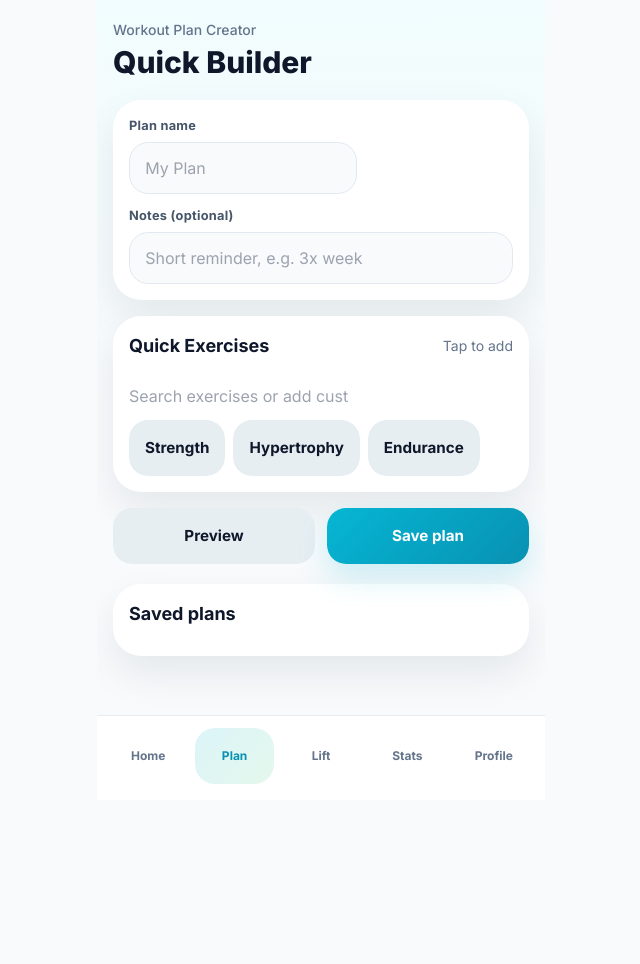
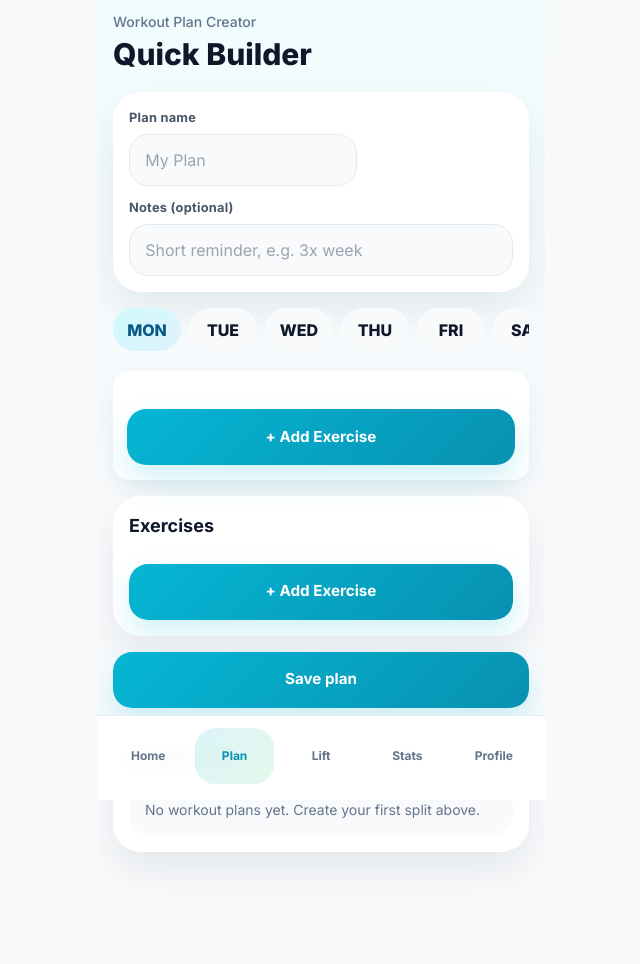
Before and after one commit to ismailkkaaa/LiftLog, a Flask app: page /workout-creator in a window 1280 px wide. Shown: the whole page, without its empty margins (319-959 px from the left). Before the commit the page ends 784 px from the top, so only its background shows below. Run offline with Flask 3, Linux system fonts and the light colour scheme; data that the repository does not hold is empty; some libraries are stand-ins or nearby versions.

Commit message:
Polished LiftLog UI and simplified creator

```diff
--- a/static/js/app.js
+++ b/static/js/app.js
@@ -49,6 +49,7 @@
         const completionRate = document.getElementById("completion-rate");
         const dayGrid = document.getElementById("day-card-grid");
         const emptyState = document.getElementById("dashboard-empty");
+        const weeklyPanel = document.getElementById('weekly-panel') || null;
         // Clone buttons to ensure there are no duplicate event listeners from prior initializations
         const _startOrig = document.getElementById("start-todays-workout");
         const startButton = _startOrig ? _startOrig.cloneNode(true) : null;
@@ -103,8 +104,10 @@
         const seen = new Set();
         if (!data.day_cards.length) {
             emptyState.classList.remove("hidden");
+            if (weeklyPanel) weeklyPanel.classList.add('hidden');
         } else {
             emptyState.classList.add("hidden");
+            if (weeklyPanel) weeklyPanel.classList.remove('hidden');
         }
 
         // Ensure container uses responsive grid class (defined in CSS)
@@ -153,21 +156,11 @@
         const builder = document.getElementById("days-builder");
         const form = document.getElementById("workout-form");
         const savedWorkouts = document.getElementById("saved-workouts");
-        const exerciseChips = document.getElementById("exercise-chips");
-        const exerciseSearch = document.getElementById("exercise-search");
-        const templatesSheet = document.getElementById("templates-sheet");
 
         const DAYS = ["Monday", "Tuesday", "Wednesday", "Thursday", "Friday", "Saturday", "Sunday"];
-        const EXERCISES = ["Bench Press","Incline Press","Pushups","Cable Fly","Pec Deck","Squat","Deadlift","Overhead Press","Barbell Row","Lat Pulldown"];
-        const REP_PRESETS = {
-            Strength: "5,5,5,5",
-            Hypertrophy: "12,10,8,6",
-            Endurance: "15,15,12,12",
-        };
-
         const state = { days: {} };
         let selectedDay = DAYS[0];
-        DAYS.forEach((d) => (state.days[d] = { day_name: d, category: "", exercises: [] }));
+        DAYS.forEach((d) => (state.days[d] = { day_name: d, exercises: [] }));
 
         function renderDayTabs() {
             const tabs = document.createElement("div");
@@ -191,151 +184,38 @@
             const card = document.createElement("div");
             card.className = "day-card mt-3";
 
-            const catLabel = document.createElement("label");
-            catLabel.className = "field";
-            catLabel.innerHTML = `<span>Category</span>`;
-            const catInput = document.createElement("input");
-            catInput.value = state.days[selectedDay].category || "";
-            catInput.placeholder = "Chest";
-            catInput.addEventListener("input", () => (state.days[selectedDay].category = catInput.value));
-            catLabel.appendChild(catInput);
-            card.appendChild(catLabel);
-
             const list = document.createElement("div");
             list.className = "mt-3 space-y-2";
+
             state.days[selectedDay].exercises.forEach((ex, idx) => {
-                const exWrap = document.createElement("div");
-                exWrap.className = "rounded-lg p-3 bg-slate-50 flex items-start justify-between gap-3";
-                exWrap.innerHTML = `
-                    <div>
-                        <div class="font-bold">${ex.exercise_name}</div>
-                        <div class="text-sm text-slate-500">Sets: ${ex.sets.length} • Reps: ${ex.sets.map(s=>s.target_reps).join(",")}</div>
-                    </div>
-                    <div class="flex flex-col gap-2">
-                        <button class="secondary-button" data-action="edit">Edit</button>
-                        <button class="danger-button" data-action="remove">Remove</button>
-                    </div>
+                const row = document.createElement("div");
+                row.className = "rounded-lg p-3 bg-slate-50 flex items-center justify-between gap-3";
+                row.innerHTML = `
+                    <input class="field" data-idx="${idx}" value="${ex.exercise_name || ''}" placeholder="Exercise name" />
+                    <button class="danger-button" data-action="remove" data-idx="${idx}">Remove</button>
                 `;
-                exWrap.querySelector('[data-action="edit"]').addEventListener("click", () => openExerciseEditor(selectedDay, idx));
-                exWrap.querySelector('[data-action="remove"]').addEventListener("click", () => { state.days[selectedDay].exercises.splice(idx,1); render(); });
-                list.appendChild(exWrap);
+                row.querySelector('input').addEventListener('input', (e) => state.days[selectedDay].exercises[idx].exercise_name = e.target.value);
+                row.querySelector('[data-action="remove"]').addEventListener('click', () => { state.days[selectedDay].exercises.splice(idx,1); render(); });
+                list.appendChild(row);
             });
+
             card.appendChild(list);
 
             const addBtn = document.createElement("button");
             addBtn.type = "button";
             addBtn.className = "primary-button w-full mt-3";
             addBtn.textContent = "+ Add Exercise";
-            addBtn.addEventListener("click", () => { exerciseSearch.focus(); });
+            addBtn.addEventListener("click", () => { state.days[selectedDay].exercises.push({ exercise_name: ''}); render(); });
             card.appendChild(addBtn);
 
             builder.appendChild(card);
         }
 
-        function openExerciseEditor(dayName, index) {
-            const ex = state.days[dayName].exercises[index];
-            const modal = document.createElement("div");
-            modal.className = "modal-shell";
-            modal.innerHTML = `
-                <div class="modal-backdrop"></div>
-                <div class="modal-card">
-                    <h3 class="text-lg font-bold">Edit ${ex.exercise_name}</h3>
-                    <label class="field mt-3"><span>Sets</span><input type="number" id="_sets_count" value="${ex.sets.length}" min="1"/></label>
-                    <label class="field mt-2"><span>Rep pattern (comma separated)</span><input id="_rep_pattern" value="${ex.sets.map(s=>s.target_reps).join(',')}"/></label>
-                    <div class="mt-3 text-right"><button class="secondary-button" id="_cancel">Cancel</button> <button class="primary-button" id="_save">Save</button></div>
-                </div>
-            `;
-            document.body.appendChild(modal);
-            modal.querySelector('#_cancel').addEventListener('click', () => modal.remove());
-            modal.querySelector('#_save').addEventListener('click', () => {
-                const setsCount = parseInt(modal.querySelector('#_sets_count').value||'0',10)||1;
-                const pattern = modal.querySelector('#_rep_pattern').value.split(',').map(s=>parseInt(s.trim()||'0',10)||0).filter(n=>n>0);
-                const sets = pattern.length ? pattern.slice(0, setsCount) : Array.from({length:setsCount}).map(()=>ex.sets[0]?.target_reps||12);
-                state.days[dayName].exercises[index].sets = sets.map((r,i)=>({target_reps: r, set_order: i}));
-                modal.remove();
-                render();
-            });
-        }
-
-        function addExerciseToDay(name, opts={}){
-            const pattern = (state.lastPreset || opts.repPattern || '12,10,8,6').split(',').map(s=>parseInt(s.trim()||'0',10)).filter(n=>n>0);
-            const count = opts.sets || pattern.length || 3;
-            const finalSets = pattern.length ? pattern.slice(0,count) : Array.from({length:count}).map(()=>12);
-            state.days[selectedDay].exercises.push({exercise_name: name, sets: finalSets.map((r,i)=>({target_reps:r,set_order:i}))});
-            render();
-        }
-
-        function renderChips(){
-            exerciseChips.innerHTML = "";
-            EXERCISES.forEach((name)=>{
-                const c = document.createElement('button');
-                c.type='button';
-                c.className='exercise-chip';
-                c.textContent=name;
-                c.addEventListener('click', ()=> addExerciseToDay(name));
-                exerciseChips.appendChild(c);
-            });
-        }
-        exerciseSearch.addEventListener('keydown',(e)=>{
-            if(e.key==='Enter'){
-                e.preventDefault();
-                const val = exerciseSearch.value.trim();
-                if(!val) return;
-                addExerciseToDay(val);
-                exerciseSearch.value='';
-            }
-        });
-
-        document.getElementById('rep-presets').addEventListener('click',(e)=>{
-            if(e.target.tagName==='BUTTON'){
-                const preset = e.target.textContent.trim();
-                const pattern = REP_PRESETS[preset] || '12,10,8,6';
-                state.lastPreset = pattern;
-                ui.toast(`${preset} pattern applied`);
-            }
-        });
-
-        document.getElementById('open-templates').addEventListener('click',()=>{
-            templatesSheet.classList.remove('hidden');
-            templatesSheet.setAttribute('aria-hidden','false');
-        });
-        templatesSheet.querySelectorAll('[data-close-modal]').forEach(el=>el.addEventListener('click',()=>{templatesSheet.classList.add('hidden');templatesSheet.setAttribute('aria-hidden','true');}));
-        templatesSheet.querySelectorAll('[data-template]').forEach(btn=>btn.addEventListener('click',()=>{
-            const name = btn.getAttribute('data-template');
-            applyTemplate(name);
-            templatesSheet.classList.add('hidden');
-            templatesSheet.setAttribute('aria-hidden','true');
-        }));
-
-        function applyTemplate(name){
-            const presets = {
-                'push-pull-legs': {
-                    Monday: {category:'Chest', exercises:['Bench Press','Incline Press','Cable Fly']},
-                    Wednesday: {category:'Back', exercises:['Barbell Row','Lat Pulldown','Deadlift']},
-                    Friday: {category:'Legs', exercises:['Squat','Leg Press','Calf Raise']}
-                },
-                'arnold-split': {
-                    Monday:{category:'Chest/Back', exercises:['Bench Press','Barbell Row']},
-                    Tuesday:{category:'Shoulders/Arms', exercises:['Overhead Press','Bicep Curl']}
-                },
-                'bro-split': {
-                    Monday:{category:'Chest', exercises:['Bench Press','Pec Deck']},
-                    Tuesday:{category:'Back', exercises:['Deadlift','Pullup']}
-                },
-                'upper-lower': {
-                    Monday:{category:'Upper', exercises:['Bench Press','Barbell Row']},
-                    Thursday:{category:'Lower', exercises:['Squat','Deadlift']}
-                }
-            };
-            const template = presets[name];
-            if(!template) return;
-            DAYS.forEach(d=>{state.days[d].category=''; state.days[d].exercises=[]});
-            Object.entries(template).forEach(([day,info])=>{
-                state.days[day].category = info.category;
-                info.exercises.forEach(ex=> state.days[day].exercises.push({exercise_name:ex, sets:[{target_reps:12,set_order:0},{target_reps:10,set_order:1},{target_reps:8,set_order:2}]}));
-            });
-            ui.toast('Template applied', 'success');
-            render();
+        function buildPayload(){
+            const days = Object.values(state.days)
+                .filter(d=>d.exercises && d.exercises.length)
+                .map(d=>({ day_name:d.day_name, category:'General', exercises:d.exercises.map(ex=>({ exercise_name: ex.exercise_name })) }));
+            return { name: form.elements.name.value || 'New Plan', notes: form.elements.notes.value || '', days };
         }
 
         form.addEventListener('submit', async (e)=>{
@@ -344,15 +224,8 @@
             if(!payload.days.length){ ui.toast('Add at least one day with exercises','error'); return; }
             if(activeEditWorkoutId){ await api.updateWorkout(activeEditWorkoutId,payload); ui.toast('Workout plan updated','success'); }
             else { await api.createWorkout(payload); ui.toast('Workout plan saved','success'); }
-            activeEditWorkoutId = null; form.reset(); DAYS.forEach(d=>{state.days[d].category=''; state.days[d].exercises=[]}); render(); await renderSavedWorkouts();
+            activeEditWorkoutId = null; form.reset(); DAYS.forEach(d=>{state.days[d].exercises=[]}); render(); await renderSavedWorkouts();
         });
-
-        function buildPayload(){
-            const days = Object.values(state.days)
-                .filter(d=>d.exercises && d.exercises.length)
-                .map(d=>({ day_name:d.day_name, category:d.category||'General', exercises:d.exercises.map(ex=>({ exercise_name:ex.exercise_name, sets: ex.sets.map((s,i)=>({ target_reps: s.target_reps })) })) }));
-            return { name: form.elements.name.value || 'New Plan', notes: form.elements.notes.value || '', days };
-        }
 
         async function renderSavedWorkouts(){
             const { workouts } = await api.getWorkouts();
@@ -381,11 +254,10 @@
 
         function populateWorkoutEditor(workout){
             activeEditWorkoutId = workout.id; form.reset();
-            DAYS.forEach(d=>{state.days[d].category=''; state.days[d].exercises=[]});
+            DAYS.forEach(d=>{state.days[d].exercises=[]});
             workout.days.forEach(d=>{
                 if(state.days[d.day_name]){
-                    state.days[d.day_name].category = d.category || '';
-                    state.days[d.day_name].exercises = d.exercises.map(ex=>({ exercise_name: ex.exercise_name || ex.name, sets: ex.sets.map(s=>({ target_reps: s.target_reps })) }));
+                    state.days[d.day_name].exercises = d.exercises.map(ex=>({ exercise_name: ex.exercise_name || ex.name }));
                 }
             });
             form.elements.name.value = workout.name; form.elements.notes.value = workout.notes || '';
@@ -395,7 +267,6 @@
         }
 
         render();
-        renderChips();
         await renderSavedWorkouts();
     }
 
--- a/templates/base.html
+++ b/templates/base.html
@@ -56,7 +56,7 @@
 </head>
 <body class="bg-lift-bg text-lift-text font-sans antialiased">
     <div class="app-shell mx-auto min-h-screen max-w-md bg-gradient-to-b from-cyan-50/60 via-lift-bg to-lift-bg">
-        <main class="app-main min-h-screen px-4 pb-28 pt-5" data-page="{{ active_page }}">
+        <main class="app-main min-h-screen px-4 pb-28 pt-3" data-page="{{ active_page }}">
             {% block content %}{% endblock %}
         </main>
         {% if active_page != 'login' %}
--- a/templates/dashboard.html
+++ b/templates/dashboard.html
@@ -38,7 +38,7 @@
         </div>
     </div>
 
-    <section class="panel">
+    <section id="weekly-panel" class="panel">
         <div class="mb-4 flex items-center justify-between">
             <div>
                 <h3 class="text-lg font-bold text-slate-900">Weekly layout</h3>
@@ -49,8 +49,8 @@
     </section>
 
     <section id="dashboard-empty" class="empty-state hidden">
-        <h3 class="text-xl font-bold text-slate-900">No workout plan yet</h3>
-        <p class="mt-2 text-sm text-slate-500">Create your first split to begin training.</p>
+        <h3 class="text-xl font-bold text-slate-900">No workout plans yet</h3>
+        <p class="mt-2 text-sm text-slate-500">Create your first weekly split</p>
         <a href="/workout-creator" class="primary-button mt-5 inline-flex">Create Workout</a>
     </section>
 </section>
--- a/templates/login.html
+++ b/templates/login.html
@@ -7,7 +7,7 @@
             <h1 class="mt-2 text-4xl font-extrabold leading-tight text-slate-900">Train with clarity.</h1>
             <p class="mt-3 max-w-xs text-sm leading-6 text-slate-500">Track workouts, move through sets faster, and keep your progress visible every day.</p>
         </div>
-        <div class="grid h-14 w-14 place-items-center rounded-3xl bg-cyan-500 text-xl font-bold text-white shadow-float">LL</div>
+        <div class="grid h-14 w-14 place-items-center rounded-3xl bg-cyan-500 text-xl font-bold text-white shadow-float"><img src="{{ url_for('static', filename='images/logo.png') }}" alt="LiftLog" class="h-10 w-10 object-contain" onerror="this.onerror=null;this.src='{{ url_for('static', filename='images/icon-192.svg') }}';"/></div>
     </div>
 
     <div class="login-highlight mb-6 rounded-[2rem] bg-white p-5 shadow-soft">
--- a/templates/workout_creator.html
+++ b/templates/workout_creator.html
@@ -28,23 +28,12 @@
         </div>
 
         <div class="panel">
-            <div class="mb-3 flex items-center justify-between">
-                <h2 class="text-lg font-bold text-slate-900">Quick Exercises</h2>
-                <div class="text-sm text-slate-500">Tap to add</div>
-            </div>
-            <div id="exercise-chips" class="flex flex-wrap gap-2"></div>
-            <div class="mt-3">
-                <input id="exercise-search" type="search" class="field" placeholder="Search exercises or add custom" />
-            </div>
-            <div class="mt-3 flex gap-2" id="rep-presets">
-                <button type="button" class="secondary-button">Strength</button>
-                <button type="button" class="secondary-button">Hypertrophy</button>
-                <button type="button" class="secondary-button">Endurance</button>
-            </div>
+            <h3 class="text-lg font-bold text-slate-900">Exercises</h3>
+            <div id="exercises-list" class="mt-3 space-y-2"></div>
+            <button type="button" id="add-exercise" class="primary-button w-full mt-3">+ Add Exercise</button>
         </div>
 
         <div class="flex gap-3">
-            <button id="preview-button" type="button" class="secondary-button flex-1">Preview</button>
             <button type="submit" class="primary-button flex-1">Save plan</button>
         </div>
     </form>
```
